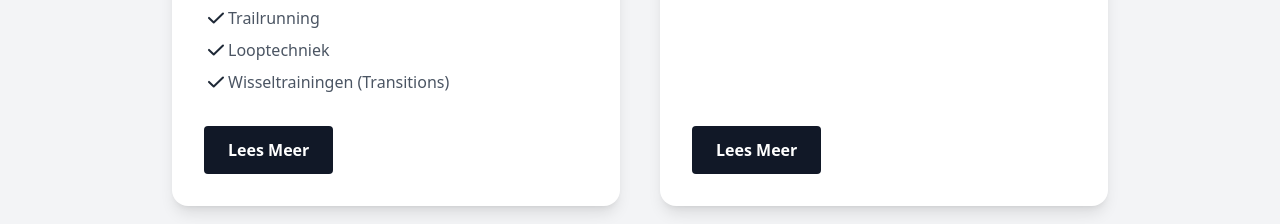
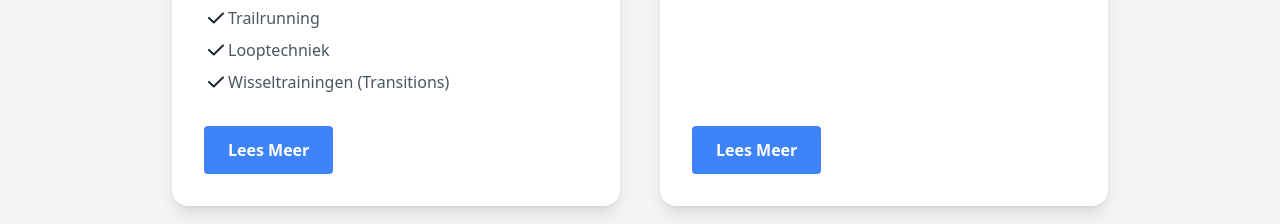
Before and after one commit to MilanMareels/xyzcoaching, a React (Vite) app: page / in a window 1280 px wide. Shown: the part 1140-1364 px from the top of the page. Built offline with nearby package versions, Linux system fonts and the light colour scheme; no server answers.

Commit message:
fix color

```diff
--- a/src/components/ui/Card.tsx
+++ b/src/components/ui/Card.tsx
@@ -22,7 +22,15 @@ export default function Card({ title, description, sports, banner }: CardProps)
           <ul className="text-gray-600 mb-8 space-y-2">
             {sports.map((i) => (
               <li className="flex items-center" key={i}>
-                <svg className="w-6 h-6 text-gray-800 dark:text-white" aria-hidden="true" xmlns="http://www.w3.org/2000/svg" width="24" height="24" fill="none" viewBox="0 0 24 24">
+                <svg
+                  className="w-6 h-6 text-gray-800 dark:text-white"
+                  aria-hidden="true"
+                  xmlns="http://www.w3.org/2000/svg"
+                  width="24"
+                  height="24"
+                  fill="none"
+                  viewBox="0 0 24 24"
+                >
                   <path stroke="currentColor" strokeLinecap="round" strokeLinejoin="round" strokeWidth="2" d="M5 11.917 9.724 16.5 19 7.5" />
                 </svg>
                 {i}
@@ -31,7 +39,9 @@ export default function Card({ title, description, sports, banner }: CardProps)
           </ul>
         )}
 
-        <button className="bg-gray-900 hover:bg-gray-800 text-white px-6 py-3 rounded font-semibold transition-colors cursor-pointer whitespace-nowrap mt-auto self-start">Lees Meer</button>
+        <button className="bg-blue-500 hover:bg-blue-500 text-white px-6 py-3 rounded font-semibold transition-colors cursor-pointer whitespace-nowrap mt-auto self-start">
+          Lees Meer
+        </button>
       </div>
     </div>
   );
```
